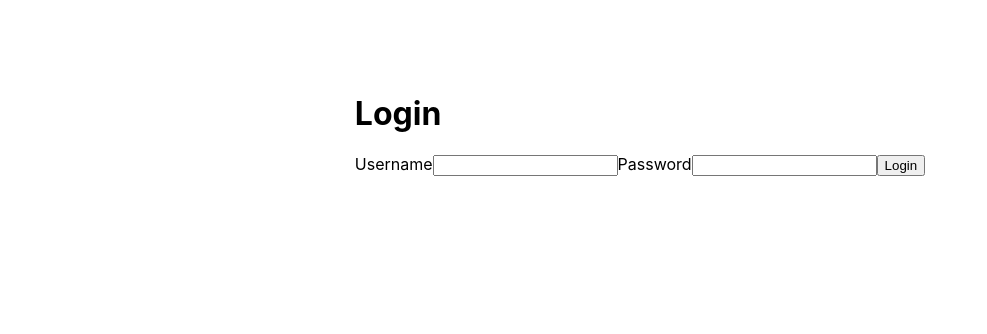
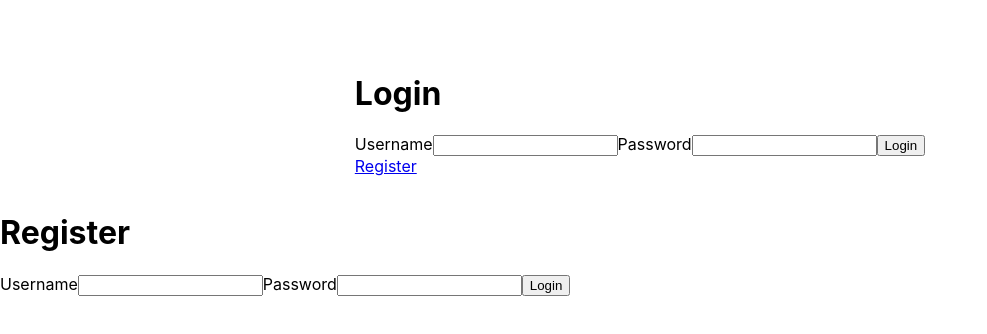
Before and after one commit to TereseBo/Backend1IndUppg, a React (Create React App) app in the folder client/: page /register in a window 1280 px wide. Shown: the top 334 px of the page, without its empty margins (0-987 px from the left). Built offline with nearby package versions, Linux system fonts and the light colour scheme; no server answers.

Commit message:
Redid Listlist to update lists after deletion

```diff
--- a/client/src/App.js
+++ b/client/src/App.js
@@ -11,6 +11,7 @@ import Menu from './components/Menu';
 import Userlist from './pages/Userlist';
 import Friendlist from './pages/Friendlist';
 import FriendsLists from './pages/FriendsLists';
+import Register from './pages/Register';
 
 function App() {
   const [msg, setMsg] = useState('')
@@ -35,10 +36,9 @@ function App() {
     <BrowserRouter>
       <header>
         <Home msg={msg} setMsg={setMsg} status={status} setStatus={setStatus} />
-        {/*<Link to='/'>Home menu</Link>*/}
       </header>
       <Routes>
-       {/* <Route path="/" element={<Menu status={status} msg={msg} setMsg={setMsg} />} />*/}
+       <Route path="/register" element={<Register status={status} msg={msg} setMsg={setMsg} />} />
         <Route path="/friends" element={<Friendlist status={status} setStatus={setStatus} setMsg={setMsg} />} />
         <Route path="/friends/new" element={<Userlist status={status} setStatus={setStatus} setMsg={setMsg} />} />
         <Route path="/lists" element={<Listlist status={status} setStatus={setStatus} setMsg={setMsg} />} />
--- a/client/src/components/Login.js
+++ b/client/src/components/Login.js
@@ -1,4 +1,5 @@
 import { useState } from "react";
+import {Link} from 'react-router-dom';
 
 export default function Login({ status, setStatus, msg, setMsg }) {
     const [credentials, setCredentials] = useState({
@@ -40,7 +41,9 @@ export default function Login({ status, setStatus, msg, setMsg }) {
                     <label htmlFor="password">Password</label>
                     <input type="current-password" name="password" id="password" />
                     <input type="submit" value="Login" />
+
                 </form>
+                <Link to='/register'>Register</Link>
                 <p>{msg}</p>
                 </div>
             ):(
--- a/client/src/pages/Listlist.js
+++ b/client/src/pages/Listlist.js
@@ -15,13 +15,11 @@ export default function Listlist({ setMsg, setStatus, status }) {
     const [list, setList] = useState([])
     const [items, setItems] = useState([])
     const [pgMsg, setPgMsg] = useState('')
-    const [tracker, setTracker] = useState(0)
     useEffect(() => {
         async function getLists() {
             console.log('useeffect get lists ran')
             const res = await fetch('http://localhost:5050/content/lists', { credentials: 'include' })
             const data = await res.text()
-            console.log('get list resstatus')
             console.log(res.status)
             switch (res.status) {
                 case 200:
@@ -42,6 +40,7 @@ export default function Listlist({ setMsg, setStatus, status }) {
                     setMsg('')
                     setPgMsg(data)
             }
+            console.log(pgMsg)
         }
         getLists()
     }, [])
@@ -83,15 +82,14 @@ export default function Listlist({ setMsg, setStatus, status }) {
             headers: {
                 'Content-Type': 'application/json'
             },
-            //body: JSON.stringify({ id: e.target.id }),
             credentials: 'include'
         })
         const data = await res.text()
         switch (res.status) {
             case 200:
-                setMsg(data)
-                setPgMsg('')
-                setTracker(tracker + 1)
+                reLoadLists()
+                setMsg('')
+                setPgMsg(data)
                 break;
             case 401:
                 setMsg(data)
@@ -99,16 +97,47 @@ export default function Listlist({ setMsg, setStatus, status }) {
                 setStatus(false)
                 break;
             default:
-                setMsg(data)
+                setPgMsg(data)
                 break
         }
     }
 
+    async function reLoadLists() {
+        console.log('reload lists ran')
+        const res = await fetch('http://localhost:5050/content/lists', { credentials: 'include' })
+        const data = await res.text()
+        console.log(res.status)
+        switch (res.status) {
+            case 200:
+                setList(JSON.parse(data))
+                setMsg('Lists REloaded')
+                setPgMsg('')
+                break;
+            case 204:
+                setMsg('')
+                setPgMsg("No Lists found")
+                setList([])
+                break;
+            case 401:
+                setMsg(data)
+                setPgMsg('  ')
+                setStatus(false)
+                break;
+            default:
+                setMsg('')
+                setPgMsg(data)
+        }
+        console.log(pgMsg)
+    }
+
     return (
         <div>
-            {pgMsg !== '' ? <p>{pgMsg}</p> :
+            {status ? (
+
+            <div>
+                {pgMsg !== '' ? <p>{pgMsg}</p> : null}
                 <div className='listlist-container'>
-                <NewList setMsg={setMsg} setStatus={setStatus} status={status} setList={setList} list={list} setPgMsg={setPgMsg}/>
+                    <NewList setMsg={setMsg} setStatus={setStatus} status={status} setList={setList} list={list} setPgMsg={setPgMsg} />
                     <ul className='listlist'>
                         {list.map((listEntry) => (
                             <li className='list-container' key={"list-" + listEntry.id}>
@@ -120,14 +149,16 @@ export default function Listlist({ setMsg, setStatus, status }) {
                                 <NewItem setPgMsg={setPgMsg} fetchItems={addItems} setMsg={setMsg} setStatus={setMsg} setList={setList} list={list} parentlist={listEntry.id} />
 
 
-                            {listEntry.items !== undefined ? <Itemcontainer setPgMsg={setPgMsg} items={listEntry.items} setMsg={setMsg} setStatus={setStatus} setList={setList} list={list} parentlist={listEntry.id} fetchItems={addItems}/> :
-                            null }
+                                {listEntry.items !== undefined ? <Itemcontainer setPgMsg={setPgMsg} items={listEntry.items} setMsg={setMsg} setStatus={setStatus} setList={setList} list={list} parentlist={listEntry.id} fetchItems={addItems} /> :
+                                    null}
 
                             </li>
                         ))}
                     </ul>
                 </div>
-            }
+
+            </div>
+            ) : null}
         </div>
     )
 }
--- /dev/null
+++ b/client/src/pages/Register.js
@@ -0,0 +1,56 @@
+import { useState } from "react";
+import { Link } from 'react-router-dom';
+
+export default function Register({ status, setStatus, msg, setMsg }) {
+    const [credentials, setCredentials] = useState({
+        name: '',
+        password: ''
+    })
+    const [pgMsg, setPgMsg] = useState('')
+    setMsg('')
+
+    async function sendRegistration(e) {
+        e.preventDefault();
+        let res = await fetch('http://localhost:5050/register', {
+            method: 'POST',
+            headers: {
+                'Content-Type': 'application/json'
+            },
+            body: JSON.stringify(credentials),
+            credentials: 'include'
+        })
+        let data = await res.text()
+        setMsg(data)
+        if (res) {
+            setPgMsg(data)
+        }
+    }
+
+    function saveChange(e) {
+        setCredentials({
+            ...credentials, [e.target.name]: e.target.value
+        })
+    }
+
+    return (
+        <div className='Login'>
+            {status !== true ? (
+                <div>
+                    <form onChange={saveChange} onSubmit={sendRegistration}>
+                        <h1>Register</h1>
+                        <label htmlFor="name">Username</label>
+                        <input type="text" name="name" id="name" />
+                        <label htmlFor="password">Password</label>
+                        <input type="current-password" name="password" id="password" />
+                        <input type="submit" value="Login" />
+
+                    </form>
+                    <p>{pgMsg}</p>
+                </div>
+            ) : (
+                <p>You are already logged in</p>
+            )
+            }
+        </div>
+    )
+}
```
Also changed, not shown: 1 other file (tests, documents, lock files or other folders). Lines whose indentation alone changed are shown as unchanged.
